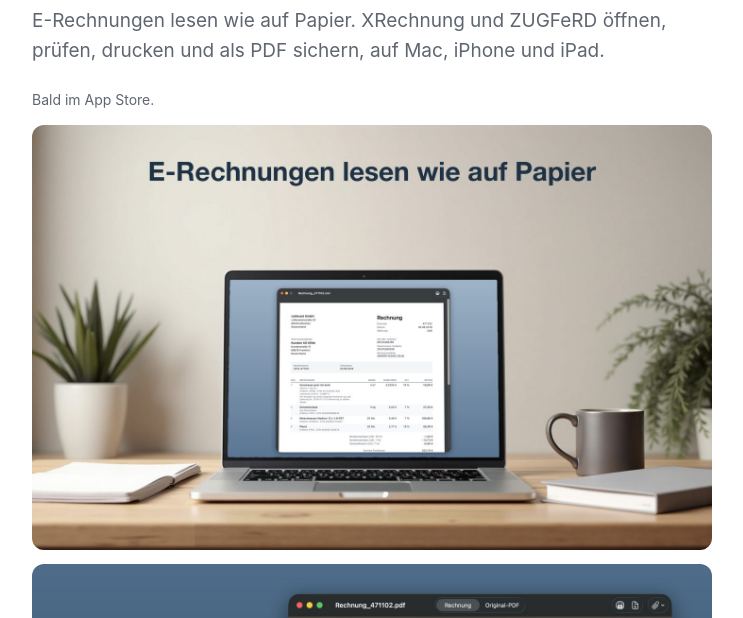
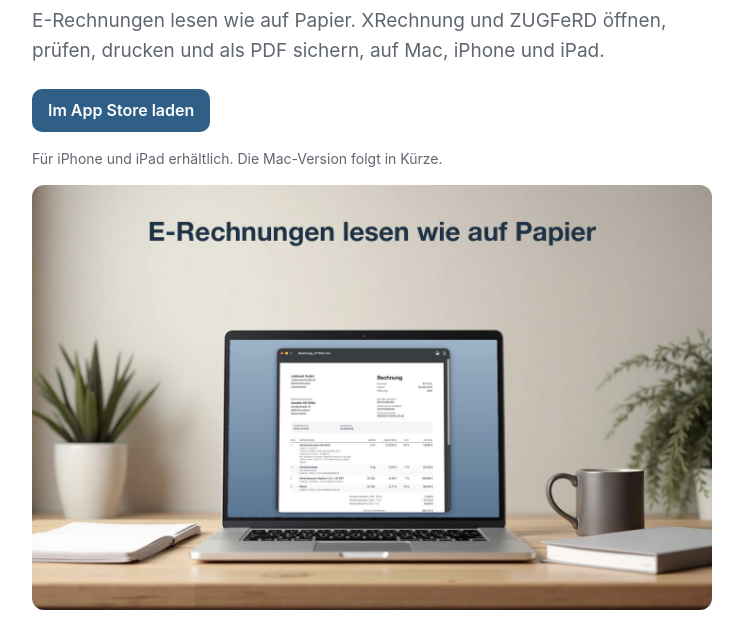
Before and after one commit to xufei547/seedtime-site, a plain HTML site: page belegblick/index.html in a window 1280 px wide. Shown: the part 118-736 px from the top of the page, without its empty margins (268-1011 px from the left). Drawn offline with Linux system fonts and the light colour scheme.

Commit message:
Belegblick: link to the App Store now that iOS 1.0 is live

```diff
--- a/belegblick/index.html
+++ b/belegblick/index.html
@@ -18,7 +18,8 @@
 <main>
 <header><img src="icon.png" alt=""><h1>Belegblick</h1></header>
 <p class="lead">E-Rechnungen lesen wie auf Papier. XRechnung und ZUGFeRD öffnen, prüfen, drucken und als PDF sichern, auf Mac, iPhone und iPad.</p>
-<p class="muted">Bald im App Store.</p>
+<p><a class="badge" href="https://apps.apple.com/de/app/id6835192660">Im App Store laden</a></p>
+<p class="muted">Für iPhone und iPad erhältlich. Die Mac-Version folgt in Kürze.</p>
 
 <div class="shots">
 <img src="img/de-desk.jpg" alt="Belegblick auf dem Mac zeigt eine XRechnung als übersichtliches Dokument">
```
Also changed, not shown: belegblick/en/index.html (+2 -1 lines).
